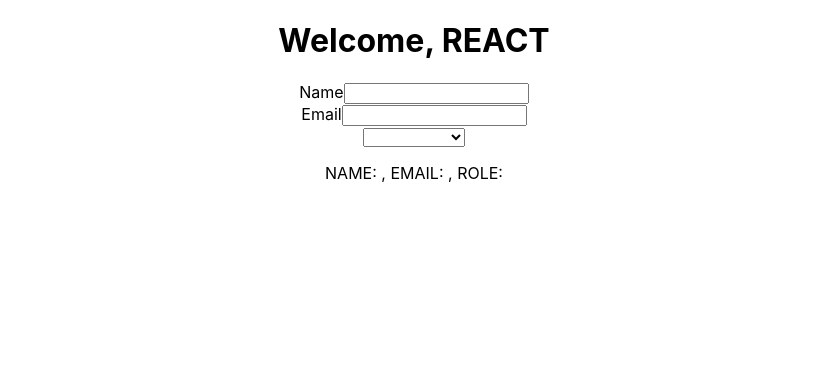
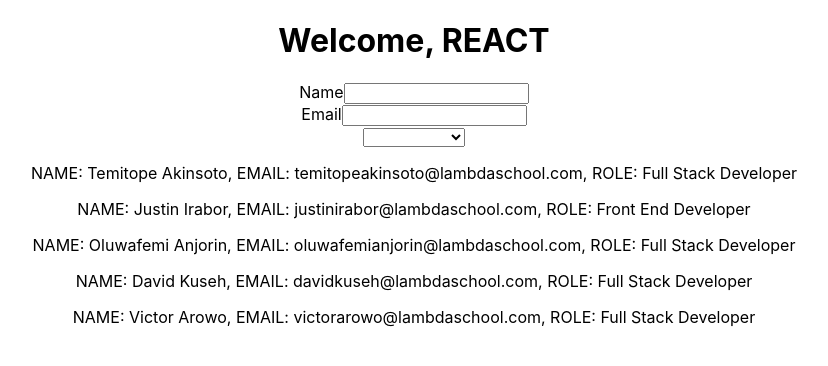
Before and after one commit to temitopeakinsoto/teambuilder, a React (Create React App) app in the folder teambuilder/: page / in a window 1280 px wide. Shown: the top 366 px of the page, without its empty margins (226-1054 px from the left). Built offline with nearby package versions, Linux system fonts and the light colour scheme.

Commit message:
Initialize application state
In this commit, I created two application states: membersList and newMember
The membersList is for holding the list of members while the newMeber is for storing the input fields from form component

```diff
--- a/teambuilder/src/App.js
+++ b/teambuilder/src/App.js
@@ -1,15 +1,69 @@
-import React from 'react';
+import React, { useState } from 'react';
+import uuid from 'uuid';
 import Form from './components/Form';
 import Member from './components/Member';
 
 import './App.css';
 
+const initialMembersList = [
+  {
+   id: uuid(),
+   fullname: "Temitope Akinsoto",
+   email: "temitopeakinsoto@lambdaschool.com",
+   role: "Full Stack Developer"
+  },
+  {
+    id: uuid(),
+    fullname: "Justin Irabor",
+    email: "justinirabor@lambdaschool.com",
+    role: "Front End Developer"
+   },
+   {
+    id: uuid(),
+    fullname: "Oluwafemi Anjorin",
+    email: "oluwafemianjorin@lambdaschool.com",
+    role: "Full Stack Developer"
+   },
+   {
+    id: uuid(),
+    fullname: "David Kuseh",
+    email: "davidkuseh@lambdaschool.com",
+    role: "Full Stack Developer"
+   },
+   {
+    id: uuid(),
+    fullname: "Victor Arowo",
+    email: "victorarowo@lambdaschool.com",
+    role: "Full Stack Developer"
+   },
+]
+
+const memberFormInput = {
+  fullname: "",
+  email: "",
+  role: ""
+}
+
 function App() {
+  const [membersList, setMembersList] = useState(initialMembersList);
+  const [newMember, setNewMember] = useState(memberFormInput)
   return (
     <div className="App">
       <h1>Welcome, REACT</h1>
       <Form />
-      <Member />
+      {
+        membersList.map(member => (
+          <Member
+          id={member.id}
+          fullname={member.fullname}
+          email={member.email}
+          role={member.role}
+          />
+        ))
+      }
+
+
+
     </div>
   );
 }
```
